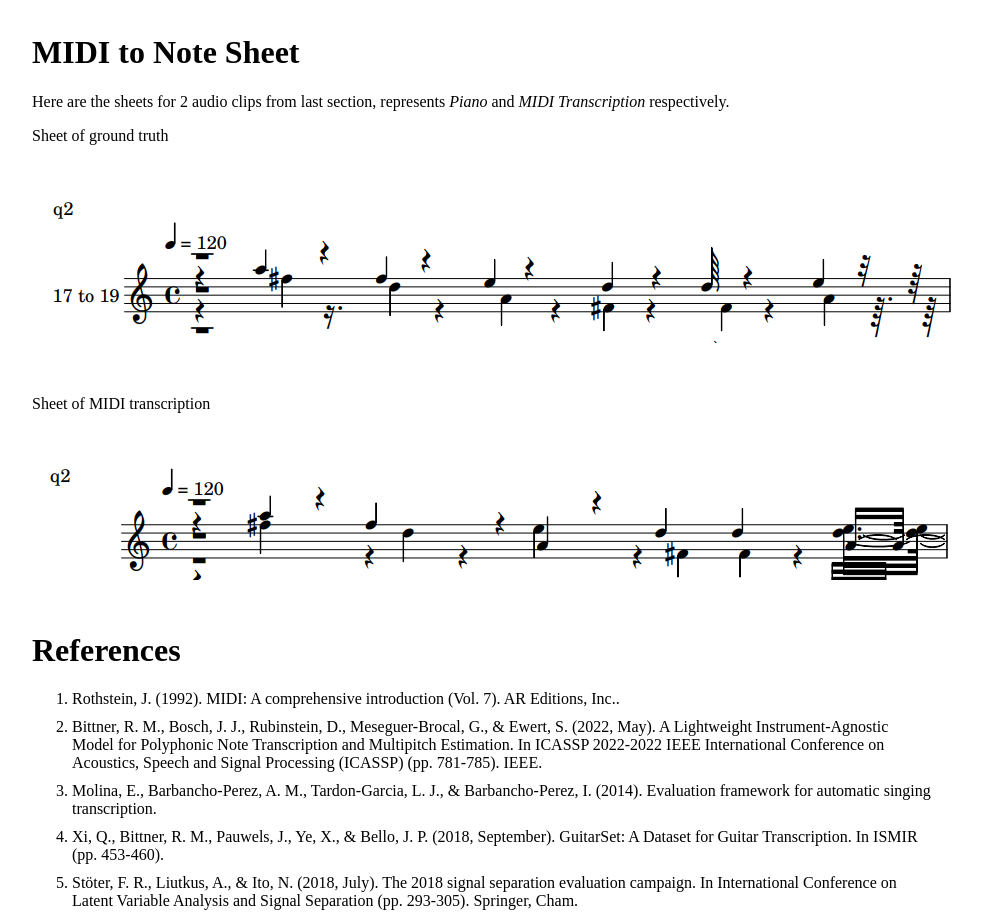
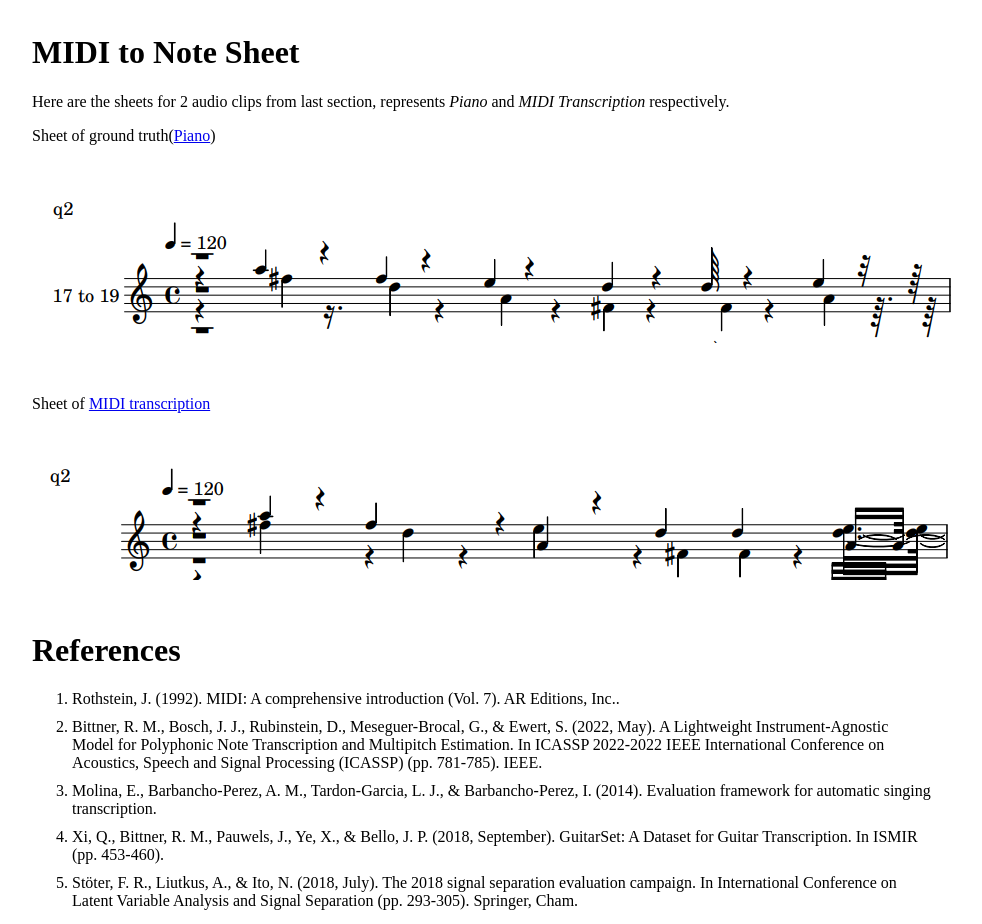
Before and after one commit to s3202844/API2022_Final, a plain HTML site: page index.html in a window 1280 px wide. Shown: the part 1260-2184 px from the top of the page, without its empty margins (158-1140 px from the left). Drawn offline with Linux system fonts and the light colour scheme.

Commit message:
add links for midi2sheet

```diff
--- a/index.html
+++ b/index.html
@@ -89,7 +89,7 @@
                 <div class="audiopreview">
                     <div>
                         <p class="paragraph">
-                            <a href="#sheet">Piano:</a>
+                            <a href="#sheet" id="piano">Piano:</a>
                         </p>
                         <audio controls src="data/piano.mp3">
                             Your browser does not support the
@@ -98,7 +98,7 @@
                     </div>
                     <div>
                         <p class="paragraph">
-                            <a href="#sheet_pre">MIDI Transcription:</a>
+                            <a href="#sheet_pre" id="midi_trans">MIDI Transcription:</a>
                         </p>
                         <audio controls src="data/piano_pre.mp3">
                             Your browser does not support the
@@ -129,11 +129,11 @@
 
                 <p> Here are the sheets for 2 audio clips from last section, represents <i>Piano</i> and <i>MIDI
                         Transcription</i> respectively. </p>
-                <p id="sheet">Sheet of ground truth</p>
+                <p id="sheet">Sheet of ground truth(<a href="#piano">Piano</a>)</p>
                 <div class="imagewrapper">
                     <img src="data/sheet.png" />
                 </div>
-                <p id="sheet_pre">Sheet of MIDI transcription</p>
+                <p id="sheet_pre">Sheet of <a href="#midi_trans">MIDI transcription</a></p>
                 <div class="imagewrapper">
                     <img src="data/sheet_pre.png" />
                 </div>
```
